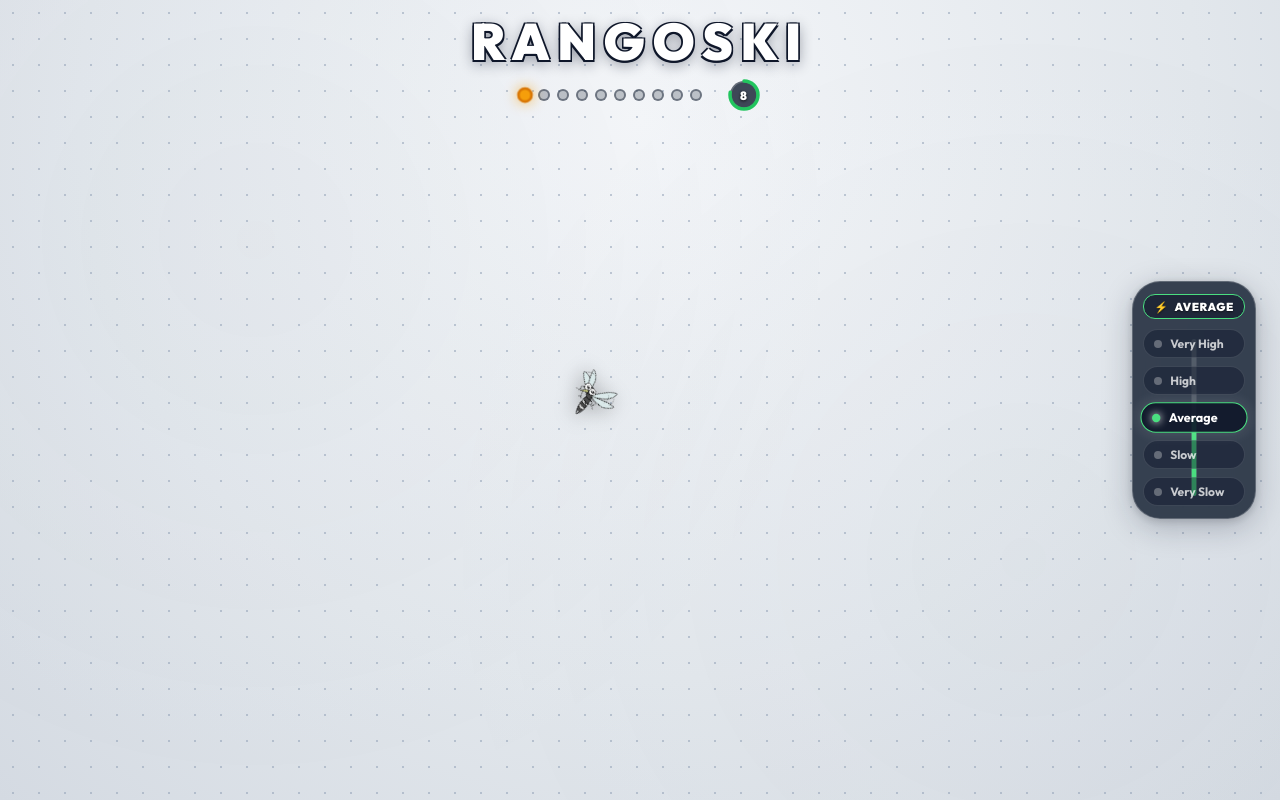
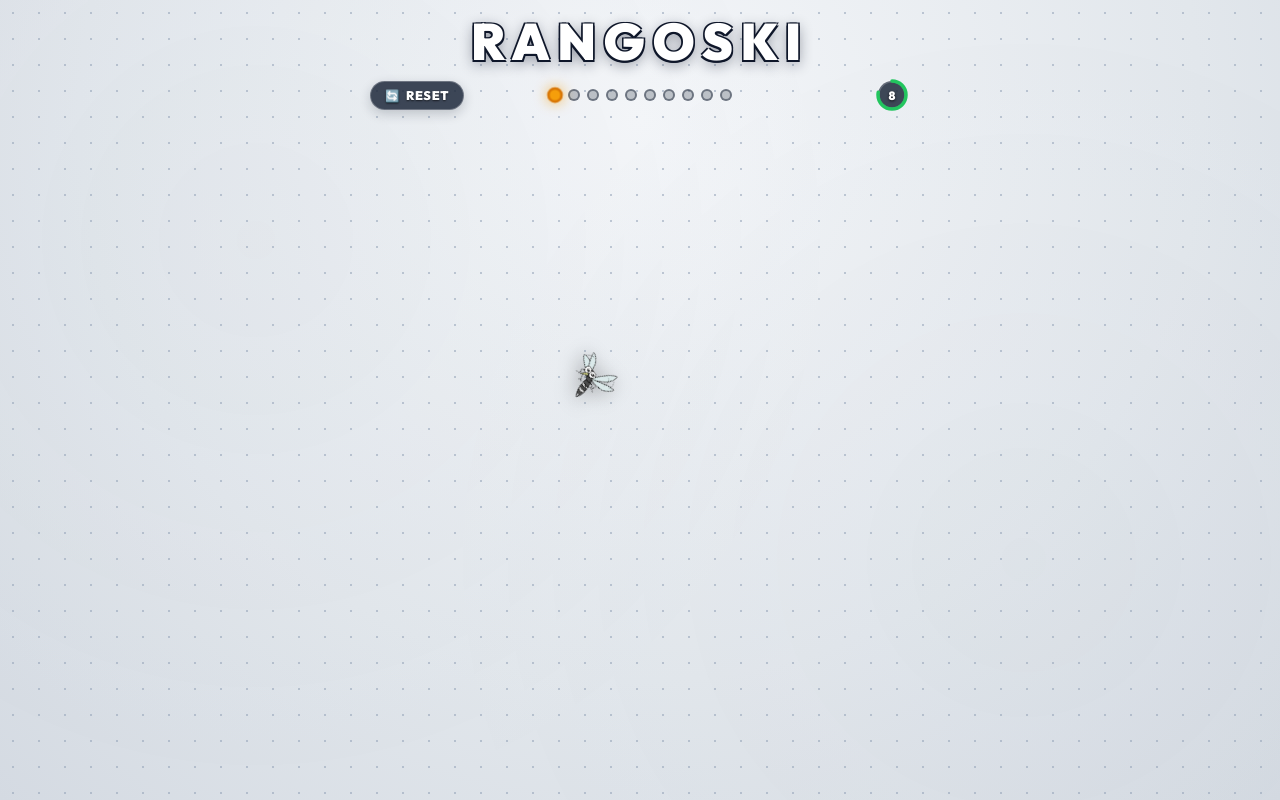
Before and after one commit to Barani1912/rangoski, a React (Vite) app: page / in a window 1280 px wide. Both pictures are taken after a click on the button "🪰 START SWATTING". Built offline with nearby package versions, Linux system fonts and the light colour scheme.

Commit message:
fix: stabilize score dots position, add in-game reset button, and restrict speed slider to start screen

```diff
--- a/src/App.jsx
+++ b/src/App.jsx
@@ -7,12 +7,19 @@ export default function App() {
   const [gameState, setGameState] = useState('start') // 'start' | 'playing' | 'end'
   const [results, setResults] = useState({ killed: 0, missed: 0 })
   const [speedLevel, setSpeedLevel] = useState(3) // Default to 3: Average (1.0x)
+  const [gameKey, setGameKey] = useState(0)
 
   const activeSpeedConfig = SPEED_LEVELS.find(s => s.level === speedLevel) || SPEED_LEVELS[2]
 
   const startGame = () => {
     setGameState('playing')
     setResults({ killed: 0, missed: 0 })
+    setGameKey(k => k + 1)
+  }
+
+  const handleReset = () => {
+    setResults({ killed: 0, missed: 0 })
+    setGameKey(k => k + 1)
   }
 
   const endGame = (killed, missed) => {
@@ -35,11 +42,18 @@ export default function App() {
         <h1 className="title">Rangoski</h1>
       </div>
 
-      {/* Vertical Speed Slider on the Right Side */}
-      <SpeedSlider currentLevel={speedLevel} onLevelChange={setSpeedLevel} />
+      {/* Speed Slider ONLY before the game start (on start screen) */}
+      {gameState === 'start' && (
+        <SpeedSlider currentLevel={speedLevel} onLevelChange={setSpeedLevel} />
+      )}
 
       {gameState === 'playing' && (
-        <Game onGameEnd={endGame} speedMultiplier={activeSpeedConfig.mult} />
+        <Game
+          key={gameKey}
+          onGameEnd={endGame}
+          onReset={handleReset}
+          speedMultiplier={activeSpeedConfig.mult}
+        />
       )}
 
       {gameState === 'start' && (
@@ -51,6 +65,9 @@ export default function App() {
           <p className="screen-subtitle">
             Kill 10 mosquitoes with your trusty fly swatter. You have 10 seconds each. Ready?
           </p>
+          <div className="start-speed-pill" style={{ borderColor: activeSpeedConfig.color }}>
+            <span>Speed: {activeSpeedConfig.icon} <strong>{activeSpeedConfig.label}</strong> ({activeSpeedConfig.mult}x)</span>
+          </div>
           <br />
           <button className="play-btn" onClick={startGame}>
             🪰 Start Swatting
@@ -73,9 +90,14 @@ export default function App() {
               <div className="stat-label">Escaped</div>
             </div>
           </div>
-          <button className="play-btn" onClick={startGame}>
-            🔄 Play Again
-          </button>
+          <div className="end-actions">
+            <button className="play-btn" onClick={startGame}>
+              🔄 Play Again
+            </button>
+            <button className="change-speed-btn" onClick={() => setGameState('start')}>
+              ⚙️ Change Speed
+            </button>
+          </div>
         </div>
       )}
     </div>
--- a/src/Game.jsx
+++ b/src/Game.jsx
@@ -8,7 +8,7 @@ const HIT_RADIUS = 56 // forgiving hitbox radius in px
 const MOSQUITO_SIZE = 64
 const SPAWN_DELAY = 800 // ms between mosquitoes
 
-export default function Game({ onGameEnd, speedMultiplier = 1.0 }) {
+export default function Game({ onGameEnd, onReset, speedMultiplier = 1.0 }) {
   const gameAreaRef = useRef(null)
   const mosquitoRef = useRef({ x: 0, y: 0, vx: 0, vy: 0, angle: 0, speed: 2 })
   const animFrameRef = useRef(null)
@@ -386,8 +386,22 @@ export default function Game({ onGameEnd, speedMultiplier = 1.0 }) {
 
   return (
     <>
-      {/* HUD */}
+      {/* HUD — Fixed 3-column layout so dots NEVER move */}
       <div className="hud">
+        <div className="hud-left">
+          <button
+            type="button"
+            className="reset-btn"
+            onClick={onReset}
+            title="Restart from 1st mosquito"
+            aria-label="Restart from 1st mosquito"
+          >
+            <span className="reset-icon">🔄</span>
+            <span className="reset-label">Reset</span>
+          </button>
+        </div>
+
+        <div className="hud-center">
           <div className="score-dots">
             {Array.from({ length: TOTAL_MOSQUITOES }, (_, i) => {
               let cls = 'score-dot'
@@ -397,9 +411,10 @@ export default function Game({ onGameEnd, speedMultiplier = 1.0 }) {
               return <div key={i} className={cls} />
             })}
           </div>
+        </div>
 
-        {mosquitoAlive && (
-          <div className="timer-ring-container">
+        <div className="hud-right">
+          <div className={`timer-ring-container ${!mosquitoAlive ? 'idle' : ''}`}>
             <svg className="timer-ring" viewBox="0 0 36 36">
               <circle className="timer-ring-bg" cx="18" cy="18" r={timerRadius} />
               <circle
@@ -408,12 +423,14 @@ export default function Game({ onGameEnd, speedMultiplier = 1.0 }) {
                 cy="18"
                 r={timerRadius}
                 strokeDasharray={timerCircumference}
-                strokeDashoffset={timerOffset}
+                strokeDashoffset={mosquitoAlive ? timerOffset : 0}
               />
             </svg>
-            <div className="timer-text">{Math.ceil(timeLeft)}</div>
+            <div className="timer-text">
+              {mosquitoAlive ? Math.ceil(timeLeft) : '—'}
             </div>
-        )}
+          </div>
+        </div>
       </div>
 
       {/* Game Area */}
--- a/src/index.css
+++ b/src/index.css
@@ -115,52 +115,97 @@ body {
 }
 
 /* ============================================
-   HUD — Mosquito Counter & Timer
+   HUD — Mosquito Counter, Reset & Timer
+   Stable 3-column grid layout so dots NEVER shift
    ============================================ */
 
 .hud {
   position: relative;
   z-index: 10;
+  display: grid;
+  grid-template-columns: 1fr auto 1fr;
+  align-items: center;
+  width: 100%;
+  max-width: 580px;
+  padding: 6px clamp(12px, 3vw, 20px);
+  margin: 0 auto;
+  flex-shrink: 0;
+}
+
+.hud-left {
+  justify-self: start;
+  display: flex;
+  align-items: center;
+}
+
+.hud-center {
+  justify-self: center;
   display: flex;
   align-items: center;
   justify-content: center;
-  gap: clamp(12px, 3vw, 24px);
-  padding: 6px 16px;
-  flex-shrink: 0;
 }
 
-.hud-item {
+.hud-right {
+  justify-self: end;
   display: flex;
   align-items: center;
-  gap: 8px;
-  font-size: clamp(0.8rem, 2vw, 1rem);
-  font-weight: 800;
-  color: #ffffff;
-  background: rgba(30, 41, 59, 0.85);
-  border: 1px solid rgba(255, 255, 255, 0.25);
-  border-radius: 20px;
-  padding: 6px 14px;
-  backdrop-filter: blur(8px);
-  box-shadow: 0 4px 12px rgba(15, 23, 42, 0.2);
-  text-shadow: 0 1px 3px rgba(0, 0, 0, 0.6);
+  justify-content: flex-end;
 }
 
-.hud-icon {
-  font-size: 1.1em;
+/* Reset button in HUD */
+.reset-btn {
+  display: inline-flex;
+  align-items: center;
+  gap: 6px;
+  padding: 6px 14px;
+  background: rgba(30, 41, 59, 0.85);
+  border: 1.5px solid rgba(255, 255, 255, 0.25);
+  border-radius: 20px;
+  color: #ffffff;
+  font-family: var(--font-family);
+  font-size: 0.8rem;
+  font-weight: 800;
+  letter-spacing: 0.04em;
+  cursor: pointer;
+  transition: all 0.2s ease;
+  box-shadow: 0 4px 12px rgba(15, 23, 42, 0.2);
+  text-shadow: 0 1px 2px rgba(0, 0, 0, 0.6);
+  user-select: none;
+  touch-action: manipulation;
 }
 
-.hud-value {
-  color: #ffffff;
-  min-width: 20px;
-  text-align: center;
+.reset-btn:hover {
+  background: rgba(239, 68, 68, 0.85);
+  border-color: rgba(255, 255, 255, 0.45);
+  box-shadow: 0 4px 16px rgba(239, 68, 68, 0.4);
+  transform: scale(1.04);
 }
 
-/* Timer circle */
+.reset-btn:active {
+  transform: scale(0.96);
+}
+
+.reset-icon {
+  font-size: 0.9em;
+}
+
+.reset-label {
+  font-size: 0.78rem;
+  text-transform: uppercase;
+  letter-spacing: 0.06em;
+}
+
+/* Timer circle (fixed slot prevents any dots shifting) */
 .timer-ring-container {
   position: relative;
   width: 36px;
   height: 36px;
   flex-shrink: 0;
+  transition: opacity 0.2s ease;
+}
+
+.timer-ring-container.idle {
+  opacity: 0.35;
 }
 
 .timer-ring {
@@ -718,6 +763,58 @@ body {
   text-shadow: 0 2px 8px rgba(248, 113, 113, 0.5);
 }
 
+.start-speed-pill {
+  display: inline-flex;
+  align-items: center;
+  gap: 8px;
+  padding: 6px 16px;
+  background: rgba(15, 23, 42, 0.7);
+  border: 1.5px solid;
+  border-radius: 20px;
+  color: #ffffff;
+  font-size: 0.82rem;
+  margin-top: 4px;
+  margin-bottom: 8px;
+  text-shadow: 0 1px 2px rgba(0, 0, 0, 0.6);
+  box-shadow: 0 4px 14px rgba(15, 23, 42, 0.2);
+  transition: border-color 0.25s ease;
+}
+
+.end-actions {
+  display: flex;
+  gap: 12px;
+  align-items: center;
+  justify-content: center;
+  flex-wrap: wrap;
+}
+
+.change-speed-btn {
+  display: inline-flex;
+  align-items: center;
+  gap: 8px;
+  padding: clamp(12px, 2.5vh, 16px) clamp(22px, 5vw, 32px);
+  font-family: var(--font-family);
+  font-size: clamp(0.9rem, 2.2vw, 1.1rem);
+  font-weight: 800;
+  letter-spacing: 0.06em;
+  text-transform: uppercase;
+  color: #ffffff;
+  background: rgba(30, 41, 59, 0.85);
+  border: 2px solid rgba(255, 255, 255, 0.35);
+  border-radius: 50px;
+  cursor: pointer;
+  transition: all 0.2s ease;
+  box-shadow: 0 4px 16px rgba(15, 23, 42, 0.25);
+  text-shadow: 0 1px 3px rgba(0, 0, 0, 0.5);
+  touch-action: manipulation;
+}
+
+.change-speed-btn:hover {
+  background: rgba(30, 41, 59, 1);
+  border-color: rgba(255, 255, 255, 0.6);
+  transform: scale(1.04);
+}
+
 .stat-label {
   font-size: 0.72rem;
   font-weight: 700;
@@ -855,13 +952,17 @@ body {
   }
 
   .hud {
-    gap: 8px;
     padding: 4px 8px;
+    max-width: 100%;
   }
 
-  .hud-item {
+  .reset-btn {
     padding: 4px 10px;
-    font-size: 0.75rem;
+    font-size: 0.72rem;
+  }
+
+  .reset-label {
+    font-size: 0.7rem;
   }
 
   .speed-control-container {
@@ -894,4 +995,9 @@ body {
     padding: 12px 28px;
     font-size: 0.95rem;
   }
+
+  .change-speed-btn {
+    padding: 10px 20px;
+    font-size: 0.85rem;
+  }
 }
```
Also changed, not shown: src/assets/m3.png (added). Lines whose indentation alone changed are shown as unchanged.
